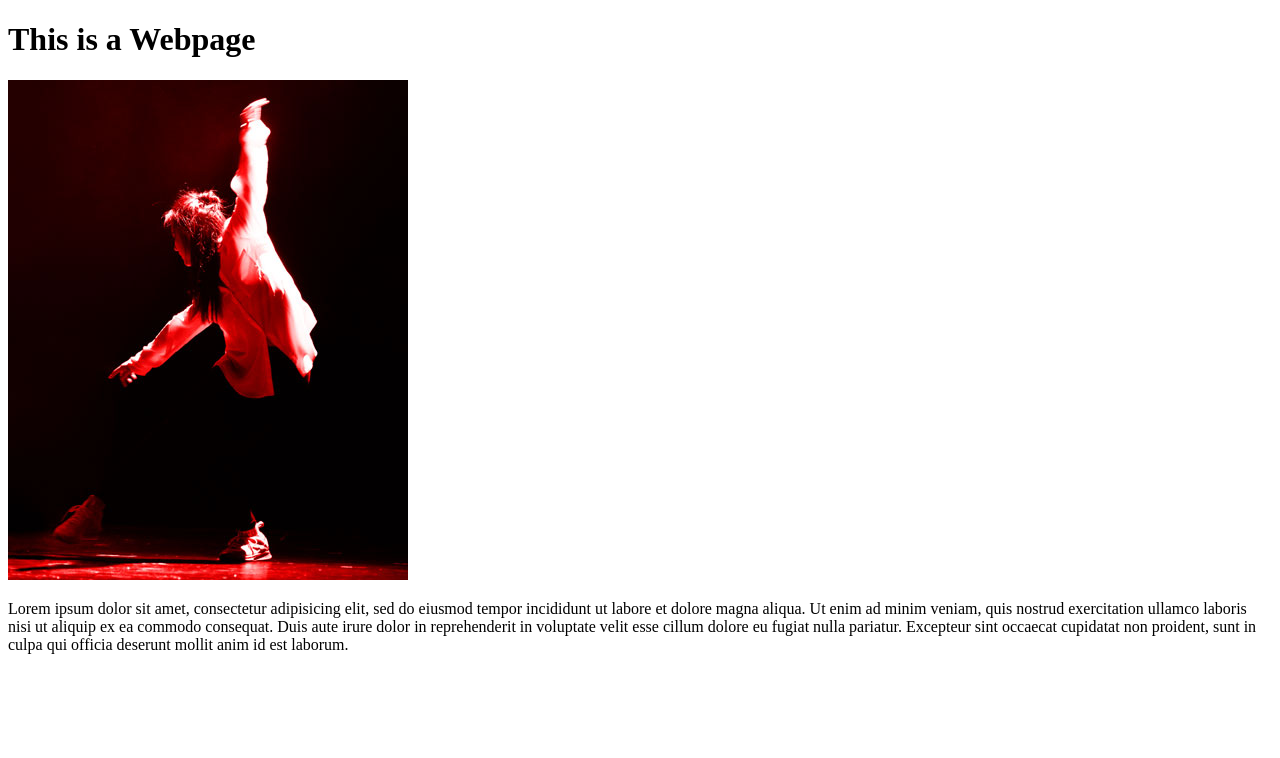
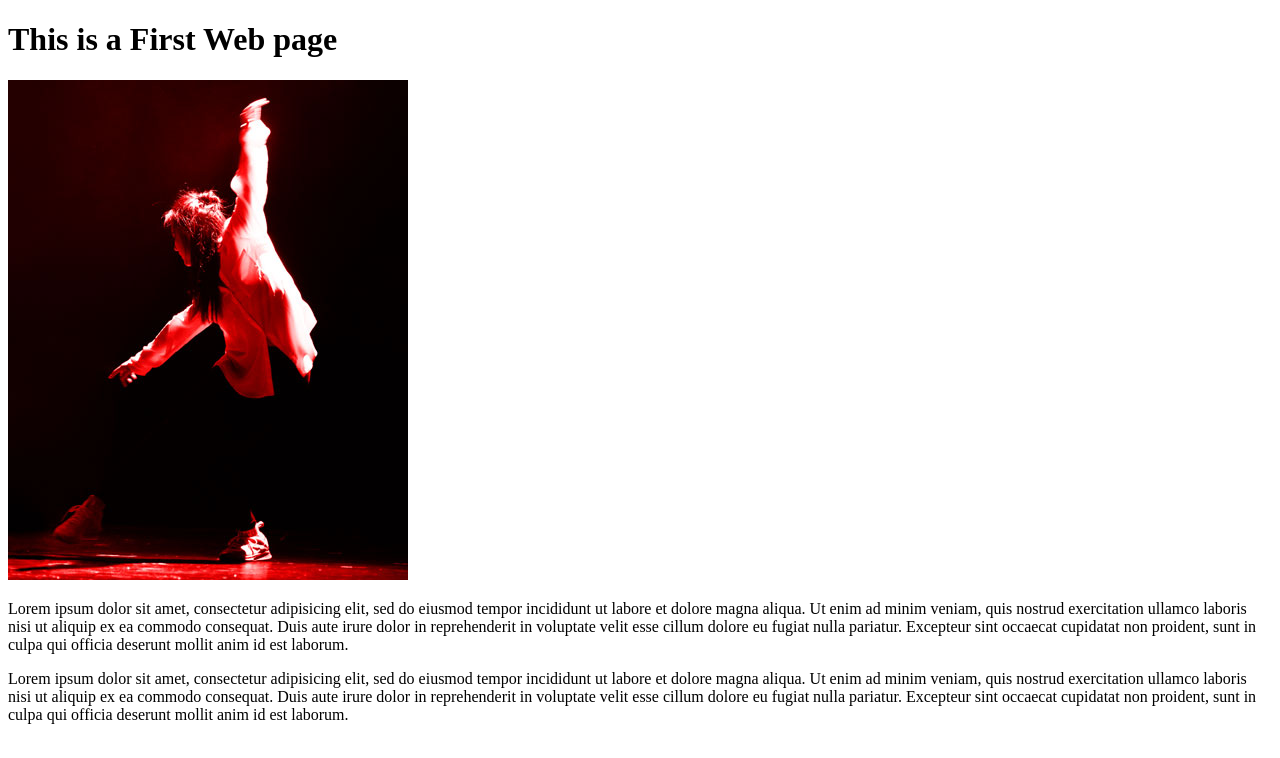
Before and after one commit to eloyortega/git_demo_del, a plain HTML site: page index.html in a window 1280 px wide. Drawn offline with Linux system fonts and the light colour scheme.

Commit message:
mod to home

```diff
--- a/index.html
+++ b/index.html
@@ -4,8 +4,9 @@
 		<title>Hello</title>
 	</head>
 	<body>
-		<h1>This is a Webpage</h1>
+		<h1>This is a First Web page</h1>
 		<img src="imgs/d1.jpg">
+		<p>Lorem ipsum dolor sit amet, consectetur adipisicing elit, sed do eiusmod tempor incididunt ut labore et dolore magna aliqua. Ut enim ad minim veniam, quis nostrud exercitation ullamco laboris nisi ut aliquip ex ea commodo consequat. Duis aute irure dolor in reprehenderit in voluptate velit esse cillum dolore eu fugiat nulla pariatur. Excepteur sint occaecat cupidatat non proident, sunt in culpa qui officia deserunt mollit anim id est laborum.</p>
 		<p>Lorem ipsum dolor sit amet, consectetur adipisicing elit, sed do eiusmod tempor incididunt ut labore et dolore magna aliqua. Ut enim ad minim veniam, quis nostrud exercitation ullamco laboris nisi ut aliquip ex ea commodo consequat. Duis aute irure dolor in reprehenderit in voluptate velit esse cillum dolore eu fugiat nulla pariatur. Excepteur sint occaecat cupidatat non proident, sunt in culpa qui officia deserunt mollit anim id est laborum.</p>
 
 	</body>
```
